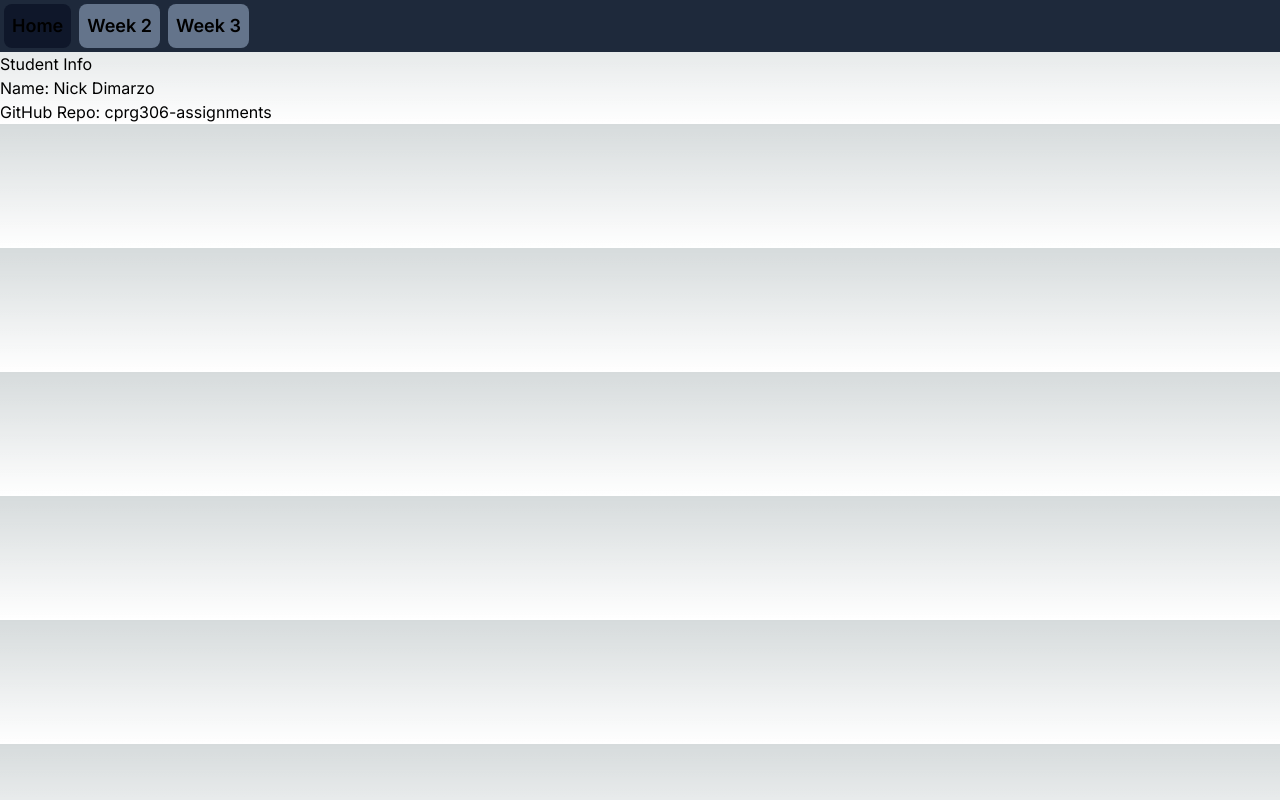
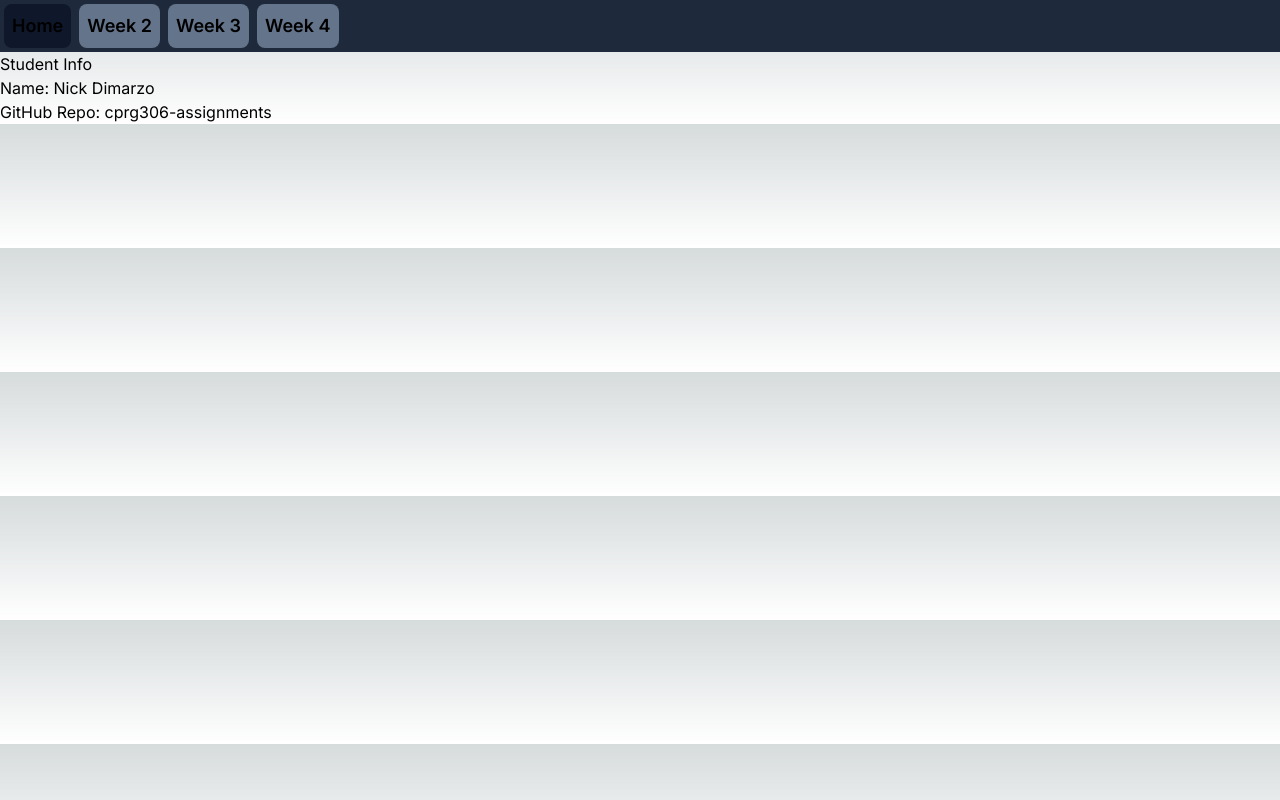
Before and after one commit to NickDimarzo/cprg306-assignments, a Next.js app: page /week-2 in a window 1280 px wide. Built offline with nearby package versions, Linux system fonts and the light colour scheme.

Commit message:
added week 4 folder

```diff
--- a/app/nav/nav-bar.js
+++ b/app/nav/nav-bar.js
@@ -18,6 +18,11 @@ export default function NavBar() {
         link: "week-3",
      };
 
+     const week4 = {
+        name: "Week 4",
+        link: "week-4",
+     };
+
     return (
         <nav className=" bg-slate-800">
             <ul className="flex ">
@@ -26,6 +31,7 @@ export default function NavBar() {
                 </li>
                 <NavItem {...week2} />
                 <NavItem {...week3} />
+                <NavItem {...week4} />
             </ul>
         </nav>
     )
```
Also changed, not shown: app/week-4/page.js (added).
